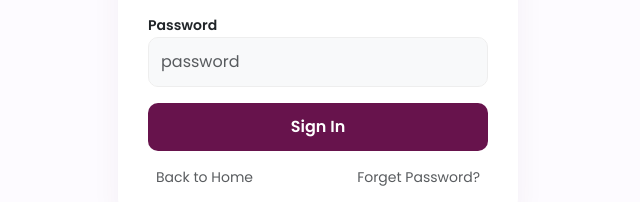
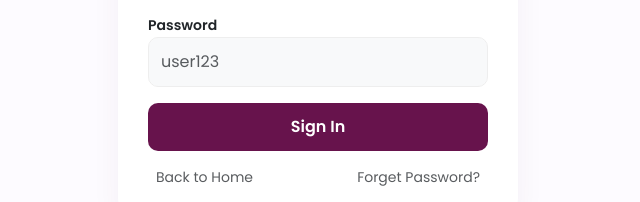
Before and after one commit to mernaelnshar/Skinly-E-Commerce, a plain HTML site: page login.html in a window 1280 px wide. Shown: the part 464-666 px from the top of the page, 322-962 px from the left. Drawn offline with nearby package versions, Linux system fonts and the light colour scheme.

Commit message:
Update password input placeholder to a sample user format

```diff
--- a/login.html
+++ b/login.html
@@ -39,7 +39,7 @@
                     </div>
                     <div class="mb-3">
                         <label class="small fw-bold">Password</label>
-                        <input type="password" id="loginPassword" class="form-control" placeholder="password" required>
+                        <input type="password" id="loginPassword" class="form-control" placeholder="user123" required>
                     </div>
                     <div id="loginError" class="error-message mb-3 text-center">Invalid email or password.</div>
                     <button type="submit" class="btn-auth">Sign In</button>
```
